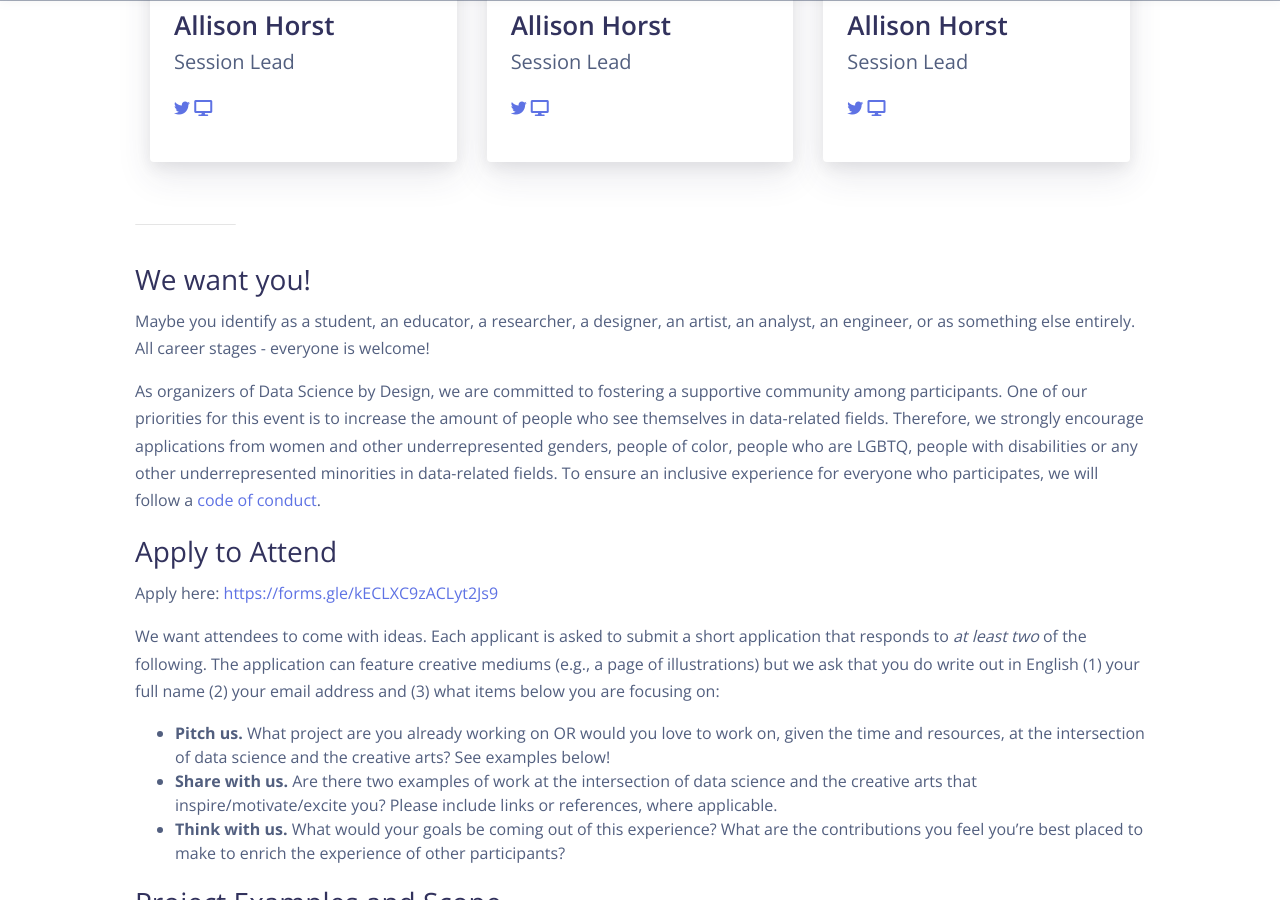
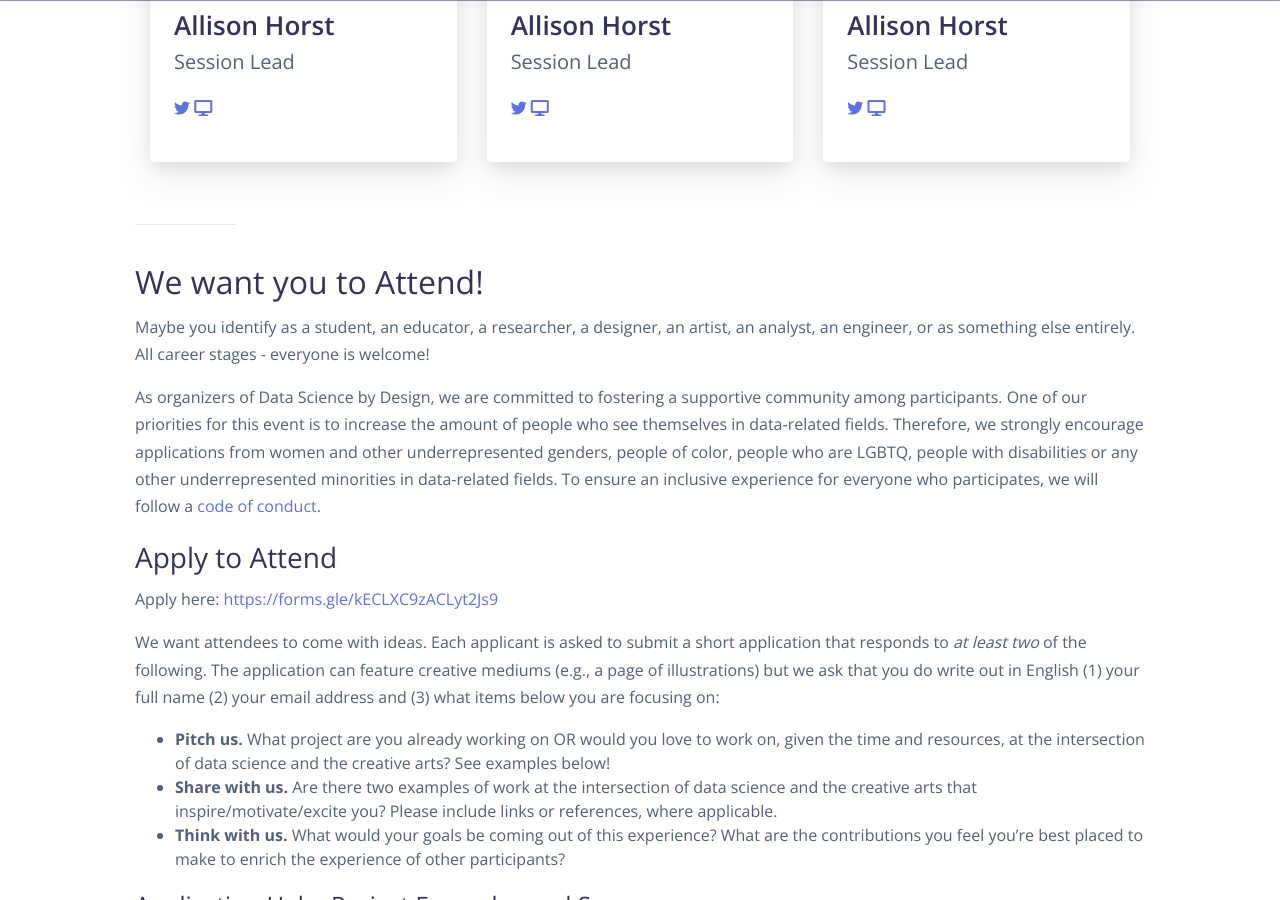
Before and after one commit to iamciera/DSxD_website, a Jekyll site: the page built from _pages/events.md, in a window 1280 px wide and 900 px high, scrolled down 2423 px. Built offline with Jekyll 4.4.1, drawn with Linux system fonts in a browser that asks for light colours; nearby versions of some CDN libraries; some of the changed text lies outside the part shown.

Commit message:
updated pages

```diff
--- a/_pages/events.md
+++ b/_pages/events.md
@@ -44,7 +44,7 @@ This conference is part of our [Data Science by Design (DSxD) initiative](http:/
 
 ---
 
-### We want you!
+## We want you to Attend!
 
 Maybe you identify as a student, an educator, a researcher, a designer, an artist, an analyst, an engineer, or as something else entirely. All career stages - everyone is welcome!
 
@@ -60,7 +60,7 @@ We want attendees to come with ideas.  Each applicant is asked to submit a short
 -  **Share with us.** Are there two examples of work at the intersection of data science and the creative arts that inspire/motivate/excite you? Please include links or references, where applicable.
 -  **Think with us.** What would your goals be coming out of this experience? What are the contributions you feel you’re best placed to make to enrich the experience of other participants?
 
-### Project Examples and Scope
+#### Application Help: Project Examples and Scope
 
 The scope for the Creator Conf application includes anything relevant to communicating about data or working with data (e.g., best practices) using creative mediums. We are looking for people who want to work on projects that they are passionate about, including (but definitely not limited to!) data visualizations. Below are some examples of project ideas that are within scope:
 
```
